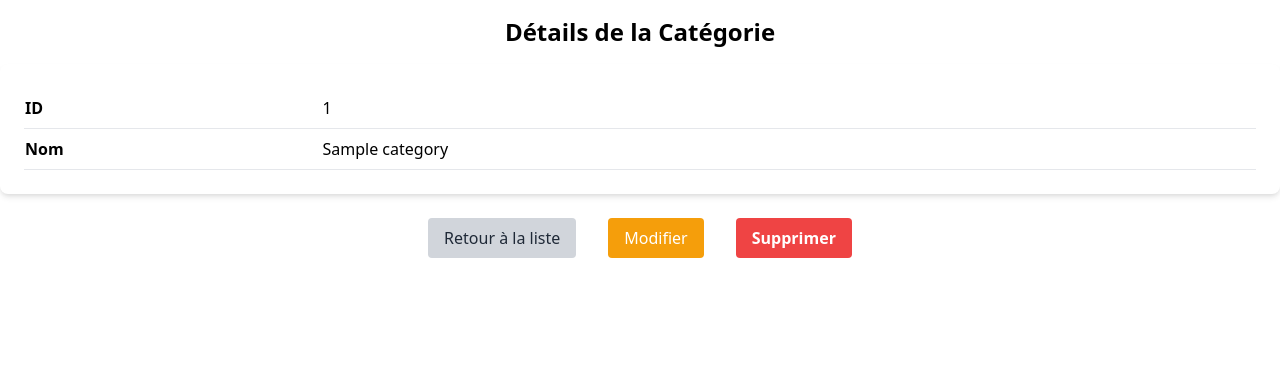
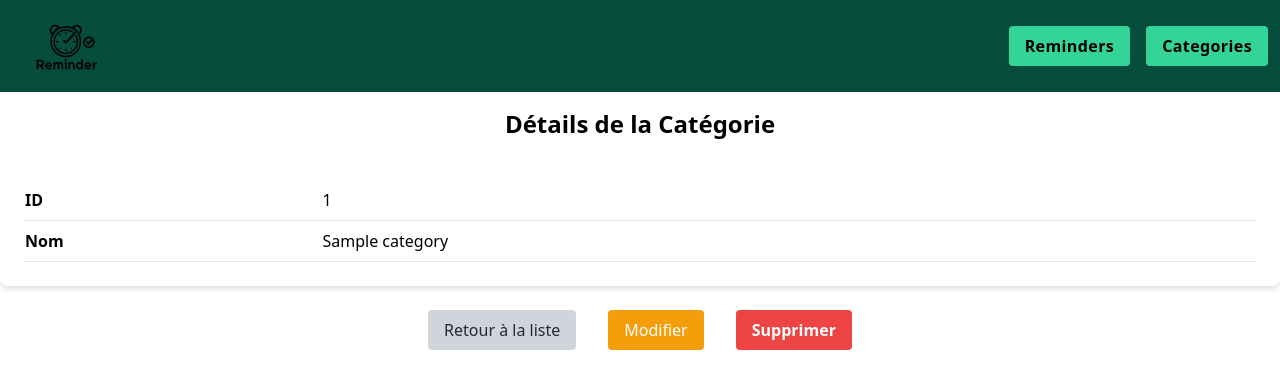
Before and after one commit to CestPasFo/Brief_Reminders, a Symfony app: template templates/category/show.html.twig in a window 1280 px wide. Shown: the top 389 px of the page. Run offline with Twig, Linux system fonts and the light colour scheme; the template is opened without the code that fills it: most values are stand-ins (such as "Sample title", 1, 10 or a date in 2020); some libraries are stand-ins or nearby versions.

Commit message:
C'est tout bon

```diff
--- a/templates/category/show.html.twig
+++ b/templates/category/show.html.twig
@@ -3,6 +3,21 @@
 {% block title %}Détails de la Catégorie{% endblock %}
 
 {% block body %}
+
+<nav class="navbar navbar-expand-lg bg-green-900 navbar-light bg-light flex justify-between items-center p-3">
+    <a class="navbar-brand" href="{{ path('app_home') }}">
+        <img src="{{ asset('logo.svg') }}" alt="Logo" style="height: 68px !important;" class="ml-4">
+    </a>
+    <div class="flex space-x-4">
+    <a href="{{ path('app_reminder_index') }}" class="bg-green-400 hover:bg-green-500 font-bold text-zinc-400 py-2 px-4 tracking-wide rounded transition duration-300 ease-in-out">
+        Reminders
+    </a>
+    <a href="{{ path('app_category_index') }}" class="bg-green-400 hover:bg-green-500 font-bold text-zinc-400 py-2 px-4 tracking-wide rounded transition duration-300 ease-in-out">
+        Categories
+    </a>
+    </div>
+</nav>
+
 <div class="flex justify-center pt-4">
     <h1 class="text-2xl font-bold mb-4">Détails de la Catégorie</h1>
 </div>
```
Also changed, not shown: templates/category/edit.html.twig (+15 -0 lines), templates/category/new.html.twig (+7 -7 lines), templates/reminder/new.html.twig (+15 -0 lines).
